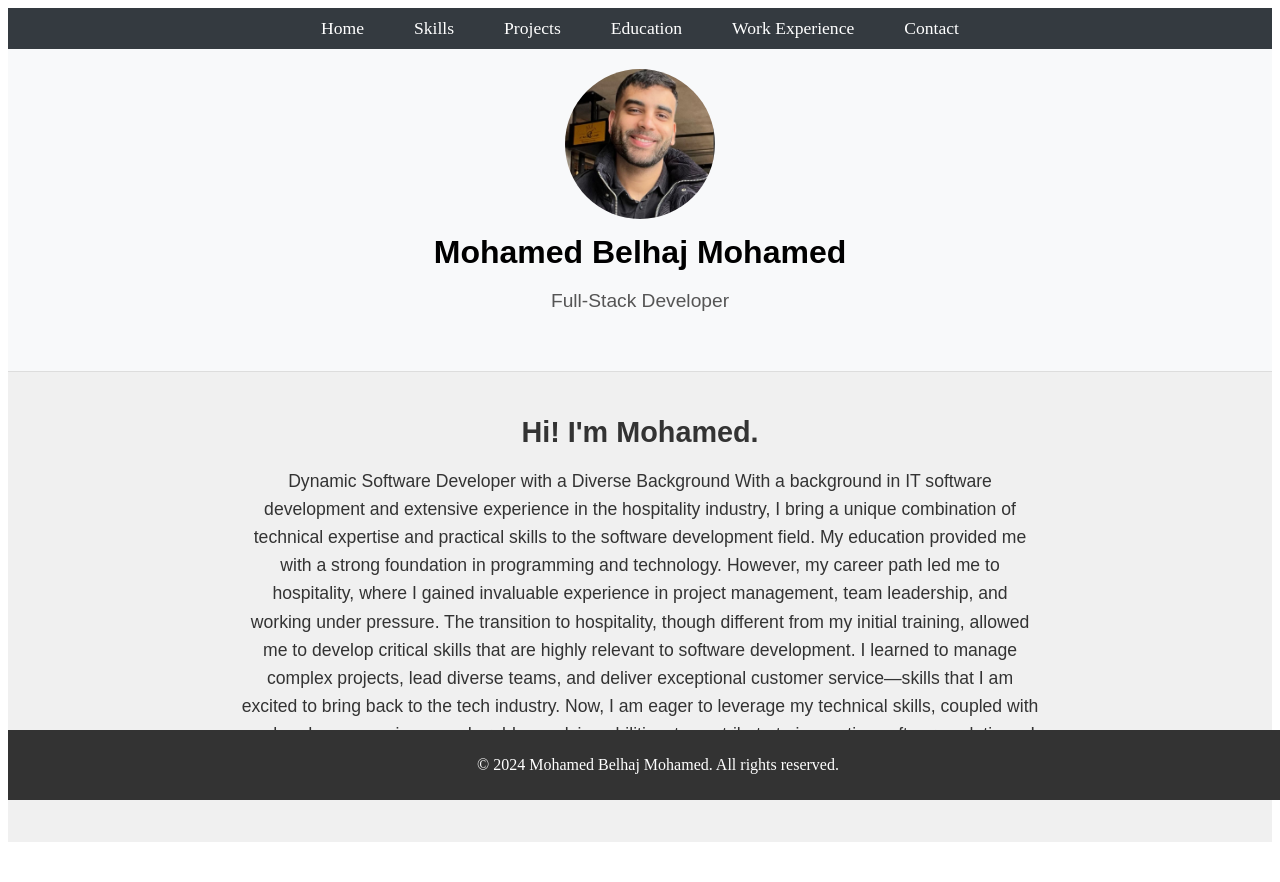
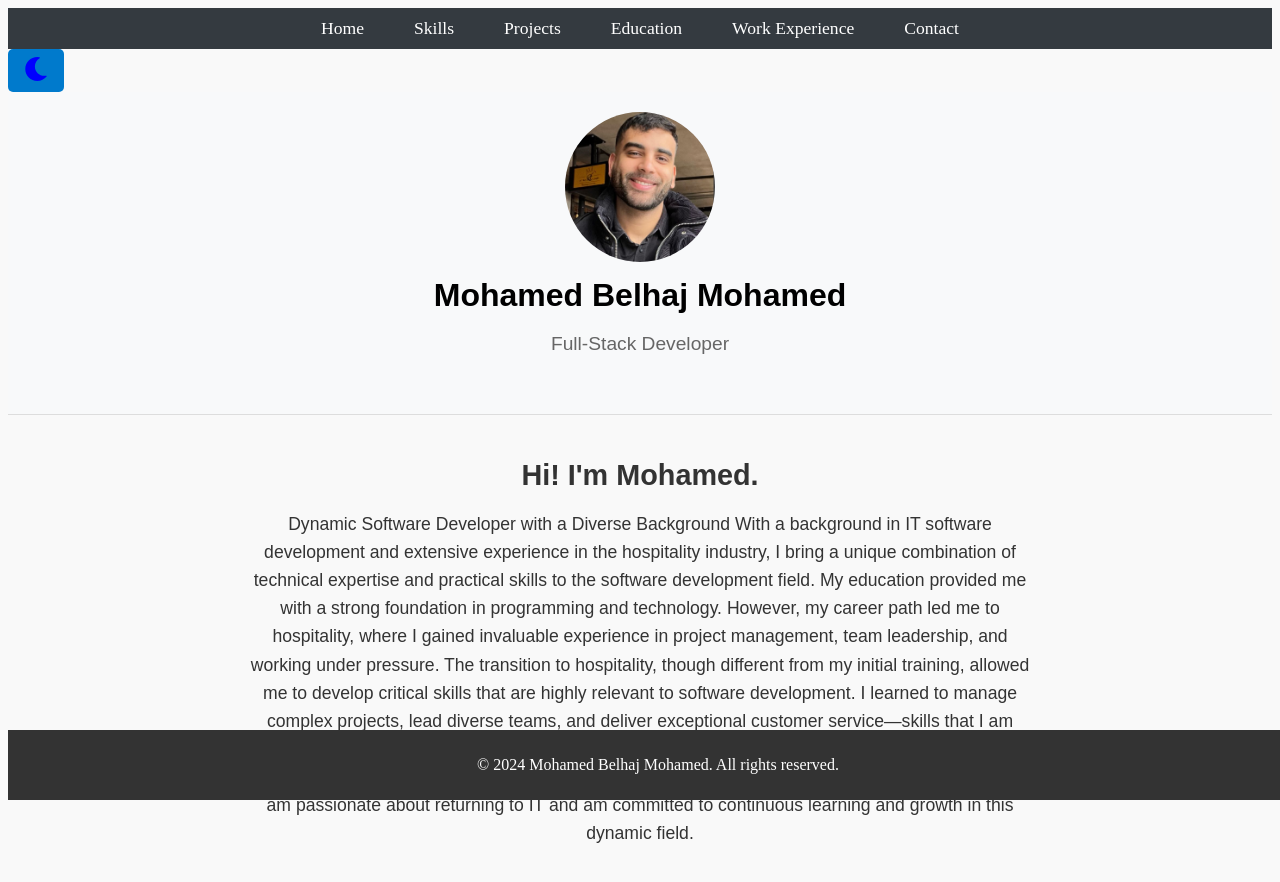
Before and after one commit to MoBel92/Bel-Mo-Portfolio, a React (Vite) app in the folder Portfolio/: page / in a window 1280 px wide. Shown: the top 882 px of the page. Before the commit the page ends 850 px from the top, so only its background shows below. Built offline with nearby package versions, Linux system fonts and the light colour scheme.

Commit message:
added Dark/Ligth mode

```diff
--- a/Portfolio/package.json
+++ b/Portfolio/package.json
@@ -20,7 +20,9 @@
     "framer-motion": "^11.5.2",
     "react": "^18.3.1",
     "react-dom": "^18.3.1",
+    "react-icons": "^5.3.0",
     "react-router-dom": "^6.26.1",
+    "react-toggle": "^4.1.3",
     "three": "^0.168.0"
   },
   "devDependencies": {
--- a/Portfolio/src/App.jsx
+++ b/Portfolio/src/App.jsx
@@ -8,17 +8,20 @@ import Projects from "./Components/Projects";
 import Contact from "./Components/Contact";
 import Education from "./Components/Education";
 import WorkExperience from "./Components/WorkExperience";
-import Home from "./Components/Home"; // Create a new Home component for the homepage
+import Home from "./Components/Home";
+import DarkModeToggle from "./Components/Toggle";
+import { ThemeProvider } from "./Components/ThemeContext";
 import "./Design/App.css";
 
 const App = () => {
   return (
+    <ThemeProvider>
       <Router>
         <Header />
         <div className="app">
+          <DarkModeToggle /> {/* Add the toggle button */}
           <Routes>
             <Route path="/" element={<Home />} />
-
             <Route path="/skills" element={<Skills />} />
             <Route path="/projects" element={<Projects />} />
             <Route path="/education" element={<Education />} />
@@ -28,6 +31,7 @@ const App = () => {
         </div>
         <Footer />
       </Router>
+    </ThemeProvider>
   );
 };
 
--- /dev/null
+++ b/Portfolio/src/Components/ThemeContext.jsx
@@ -0,0 +1,36 @@
+import React, { useState, useEffect, createContext, useContext } from "react";
+
+const ThemeContext = createContext();
+
+export const useTheme = () => useContext(ThemeContext);
+
+export const ThemeProvider = ({ children }) => {
+  const [isDarkMode, setIsDarkMode] = useState(false);
+
+  useEffect(() => {
+    const currentMode = localStorage.getItem("dark-mode");
+    if (currentMode === "enabled") {
+      setIsDarkMode(true);
+      document.body.classList.add("dark-mode");
+    }
+  }, []);
+
+  const toggleTheme = () => {
+    const newMode = !isDarkMode;
+    setIsDarkMode(newMode);
+
+    if (newMode) {
+      document.body.classList.add("dark-mode");
+      localStorage.setItem("dark-mode", "enabled");
+    } else {
+      document.body.classList.remove("dark-mode");
+      localStorage.setItem("dark-mode", "disabled");
+    }
+  };
+
+  return (
+    <ThemeContext.Provider value={{ isDarkMode, toggleTheme }}>
+      {children}
+    </ThemeContext.Provider>
+  );
+};
--- /dev/null
+++ b/Portfolio/src/Components/Toggle.jsx
@@ -0,0 +1,20 @@
+import React from "react";
+import { useTheme } from "./ThemeContext";
+import { FaSun, FaMoon } from "react-icons/fa";
+import "../Design/Toggle.css";
+
+const DarkModeToggle = () => {
+  const { isDarkMode, toggleTheme } = useTheme();
+
+  return (
+    <button className="dark-mode-toggle" onClick={toggleTheme}>
+      {isDarkMode ? (
+        <FaSun style={{ color: "yellow", fontSize: "24px" }} /> // Light mode icon
+      ) : (
+        <FaMoon style={{ color: "blue", fontSize: "24px" }} /> // Dark mode icon
+      )}
+    </button>
+  );
+};
+
+export default DarkModeToggle;
--- a/Portfolio/src/Design/App.css
+++ b/Portfolio/src/Design/App.css
@@ -0,0 +1,139 @@
+:root {
+  --bg-color: #f9f9f9;
+  --text-color: #333;
+  --primary-color: #007acc;
+  --secondary-color: #666;
+  --box-shadow-color: rgba(0, 0, 0, 0.1);
+  --hover-bg-color: #e0f7fa;
+}
+
+body.dark-mode {
+  --bg-color: #1a1a1a;
+  --text-color: #f0f0f0;
+  --primary-color: #69c0ff;
+  --secondary-color: #cccccc;
+  --box-shadow-color: rgba(255, 255, 255, 0.1);
+  --hover-bg-color: #333333;
+}
+
+body {
+  background-color: var(--bg-color);
+  color: var(--text-color);
+}
+
+/* Common Styling for Multiple Components */
+.container {
+  padding: 40px;
+  background-color: var(--bg-color);
+  text-align: center;
+  border-radius: 8px;
+  box-shadow: 0 4px 8px var(--box-shadow-color);
+}
+
+h1,
+h2,
+h3 {
+  color: var(--text-color);
+}
+
+a {
+  color: var(--primary-color);
+}
+
+a:hover {
+  text-decoration: underline;
+}
+
+.card {
+  background-color: #fff;
+  box-shadow: 0 4px 8px var(--box-shadow-color);
+  transition: transform 0.3s, box-shadow 0.3s;
+}
+
+.card:hover {
+  transform: scale(1.05);
+  box-shadow: 0 8px 12px var(--box-shadow-color);
+}
+
+/* Contact Section */
+.contact {
+  padding: 40px;
+  background-color: var(--bg-color);
+}
+
+.contact-title {
+  font-size: 2.5rem;
+  color: var(--text-color);
+}
+
+.contact-description {
+  color: var(--secondary-color);
+}
+
+.contact-item {
+  background-color: #fff;
+  box-shadow: 0 4px 6px var(--box-shadow-color);
+}
+
+.contact-item:hover {
+  background-color: var(--hover-bg-color);
+}
+
+/* Education Section */
+.education {
+  background-color: var(--bg-color);
+}
+
+.education-title {
+  font-size: 3rem;
+  color: var(--text-color);
+}
+
+.education-card {
+  background-color: #fff;
+}
+
+/* Home Section */
+.home-container {
+  color: var(--text-color);
+}
+
+.profile-title {
+  color: var(--secondary-color);
+}
+
+.status-section {
+  background-color: var(--bg-color);
+}
+
+/* Projects Section */
+.projects {
+  background-color: var(--bg-color);
+}
+
+.projects-title {
+  color: var(--text-color);
+}
+
+/* Skills Section */
+.skills {
+  background-color: var(--bg-color);
+}
+
+.skills-title {
+  color: var(--text-color);
+}
+
+/* Work Experience Section */
+.work-experience {
+  background-color: var(--bg-color);
+}
+
+.work-experience-title {
+  color: var(--text-color);
+}
+
+/* Dark Mode Transition */
+body {
+  transition: background-color 0.3s, color 0.3s;
+}
--- /dev/null
+++ b/Portfolio/src/Design/Toggle.css
@@ -0,0 +1,32 @@
+/* Default light mode */
+body {
+  background-color: #ffffff;
+  color: #000000;
+  transition: background-color 0.3s ease, color 0.3s ease;
+}
+
+.dark-mode-toggle {
+  padding: 8px 16px;
+  background-color: #007acc;
+  color: #fff;
+  border: none;
+  border-radius: 5px;
+  cursor: pointer;
+}
+
+.dark-mode-toggle:hover {
+  background-color: #005f99;
+}
+
+/* Dark mode */
+body.dark-mode {
+  background-color: #222222;
+  color: #ffffff;
+}
+
+/* Example for additional dark mode styling */
+body.dark-mode header,
+body.dark-mode .status-section {
+  background-color: #333333;
+  color: #ffffff;
+}
```
Also changed, not shown: 1 other file (tests, documents, lock files or other folders). Lines whose indentation alone changed are shown as unchanged.
